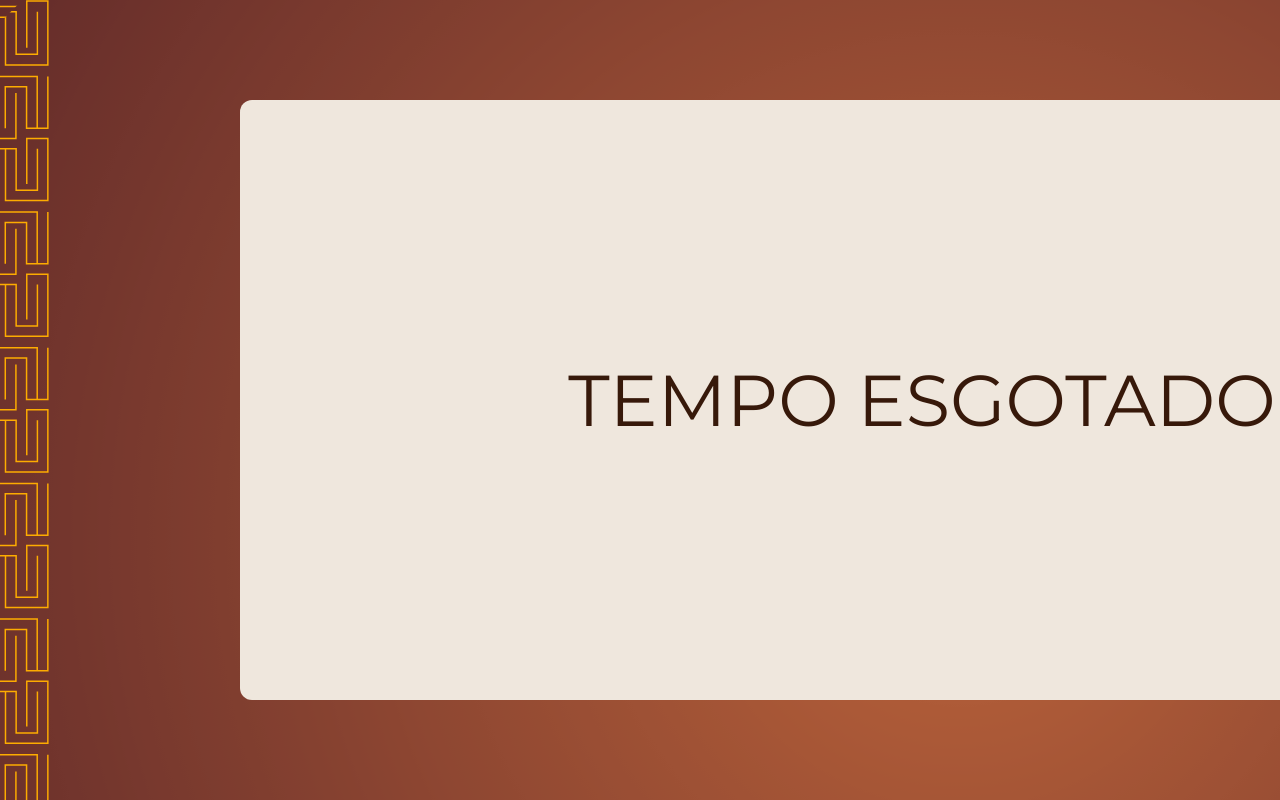
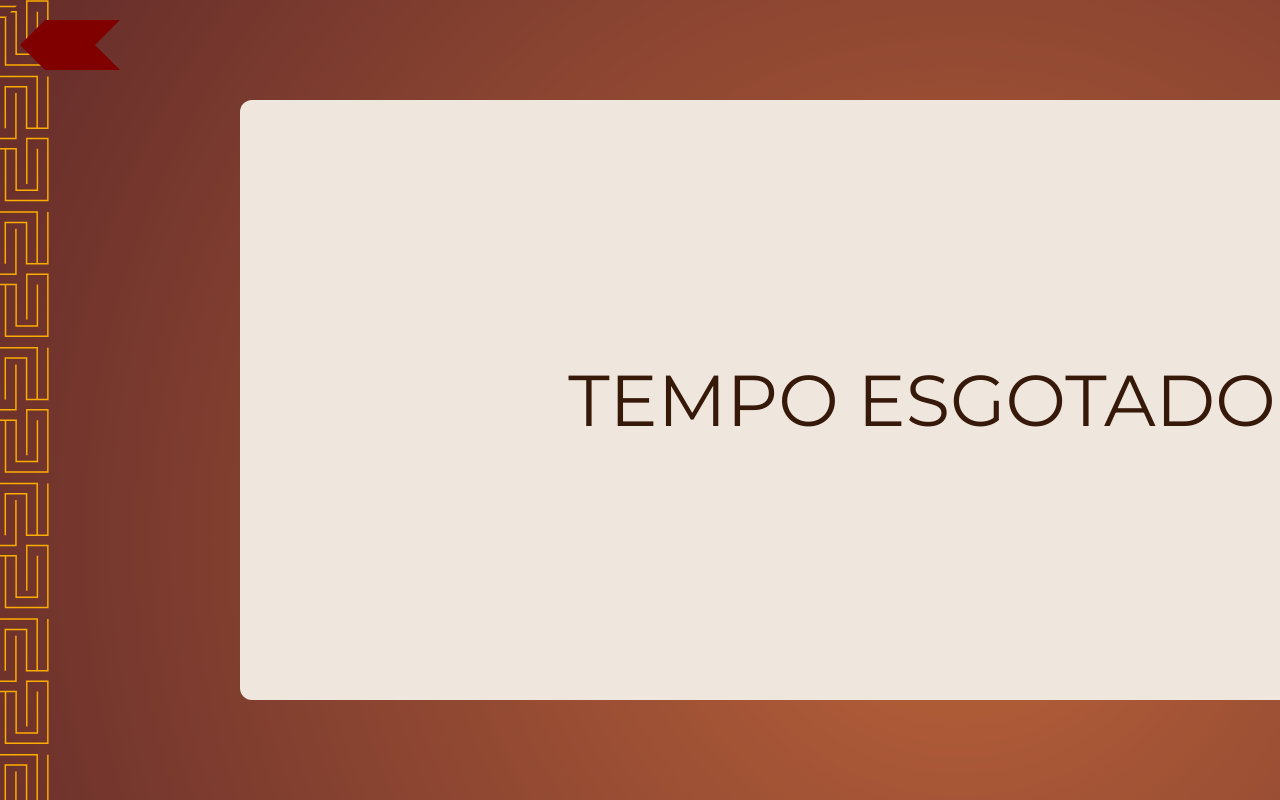
Before and after one commit to juliana-kawakami/cassino-magico, a Next.js app: page /time-over in a window 1280 px wide. Shown: the top 800 px of the page. Built offline with nearby package versions, Linux system fonts and the light colour scheme.

Commit message:
atualizações do balança - home e seta

```diff
--- a/src/app/globals.css
+++ b/src/app/globals.css
@@ -24,3 +24,10 @@ body {
 .clip-hexagon {
   clip-path: polygon(50% 0%, 100% 15%, 100% 85%, 50% 100%, 0% 85%, 0% 15%);
 }
+
+.hexagon-button {
+  width: 100px;
+  height: 50px;
+  background-color: #800000; /* Cor semelhante à da imagem */
+  clip-path: polygon(100% 0%, 75% 50%, 100% 100%, 25% 100%, 0% 50%, 25% 0%);
+}
--- /dev/null
+++ b/src/app/home/page.tsx
@@ -0,0 +1,21 @@
+import "../globals.css";
+import Themes from "../../components/Themes";
+
+export default function SelectionScreen() {
+  return (
+    <div className="relative flex flex-col h-full w-full gap-5">
+      <div className="flex justify-center items-center w-full">
+        <h1 className="text-golden p-6 text-7xl text-center">
+          EQUIPE 1 VS EQUIPE 2
+        </h1>
+      </div>
+      <div className="flex h-full justify-between mx-24">
+        <Themes theme="JOGOS" />
+        <Themes theme="CINEMA" />
+        <Themes theme="HISTÓRIA" />
+        <Themes theme="MÚSICA" />
+        <Themes theme="ENIGMAS" />
+      </div>
+    </div>
+  );
+}
--- a/src/app/page.tsx
+++ b/src/app/page.tsx
@@ -1,22 +1,29 @@
-import "./globals.css";
-import Themes from "../components/Themes";
+"use client";
 
+import { useRouter } from "next/navigation";
+import { useState } from "react";
 
 export default function Home() {
+  const router = useRouter();
+  const [isSelected, setIsSelected] = useState(false); // Estado para controlar a animação
+
+  const handleClick = () => {
+    setIsSelected(true); // Ativa a animação
+    setTimeout(() => {
+      router.push("/home"); // Redireciona após um delay
+    }, 2000); // Delay de 2 segundos (tempo da animação)
+  };
+
   return (
-    <div className="flex flex-col h-full w-full gap-5">
-      <div className="flex justify-center items-center w-full">
-        <h1 className="text-golden p-6 text-7xl text-center">
-          EQUIPE 1 VS EQUIPE 2
-        </h1>
-      </div>
-      <div className="flex h-full justify-between mx-24">
-        <Themes theme="JOGOS" />
-        <Themes theme="CINEMA" />
-        <Themes theme="HISTÓRIA" />
-        <Themes theme="MÚSICA" />
-        <Themes theme="ENIGMAS" />
-      </div>
+    <div>
+      <img
+        src="/cassino.svg"
+        alt="Iniciar jogo"
+        className={`object-cover cursor-pointer transition-transform duration-300 ease-in-out hover:scale-105 absolute top-1/2 left-1/2 transform -translate-x-1/2 -translate-y-1/2 ${
+          isSelected ? "animate-spin-outline" : "" // Aplica a animação quando selecionada
+        }`}
+        onClick={handleClick} // Usa a função handleClick para gerenciar o clique
+      />
     </div>
   );
 }
--- a/src/app/question/page.tsx
+++ b/src/app/question/page.tsx
@@ -61,6 +61,11 @@ function QuestionContent() {
 
   return (
     <div className="flex flex-col gap-8">
+      <div
+        className="absolute top-5 left-5 w-[100px] h-[50px] bg-[#800000] hexagon-button flex justify-center items-center cursor-pointer transition-transform duration-300 ease-in-out hover:scale-125 hover:shadow-xl active:scale-110"
+        onClick={() => router.back()}
+      ></div>
+
       <h1 className="text-golden p-6 text-7xl text-center">
         {question.level.toUpperCase()} - {question.theme.toUpperCase()}
       </h1>
--- a/src/app/time-over/page.tsx
+++ b/src/app/time-over/page.tsx
@@ -1,6 +1,18 @@
+"use client"; // Adicione isso no topo do arquivo para usar hooks do Next.js
+
+import { useRouter } from "next/navigation"; // Importe o useRouter
+
 export default function TimeOver() {
+  const router = useRouter(); // Inicialize o useRouter
+
   return (
     <div className="flex items-center justify-center min-h-screen w-full">
+      {/* Botão de voltar */}
+      <div
+        className="absolute top-5 left-5 w-[100px] h-[50px] bg-[#800000] hexagon-button flex justify-center items-center cursor-pointer transition-transform duration-300 ease-in-out hover:scale-125 hover:shadow-xl active:scale-110"
+        onClick={() => router.back()} // Volta para a página anterior
+      ></div>
+
       <div className="flex flex-col w-full justify-center items-center h-[600px] mx-60 bg-beige rounded-xl">
         <h1 className="w-full text-darkbrown text-7xl text-center">
           TEMPO ESGOTADO!!!
```
Also changed, not shown: 1 other file (tests, documents, lock files or other folders).
